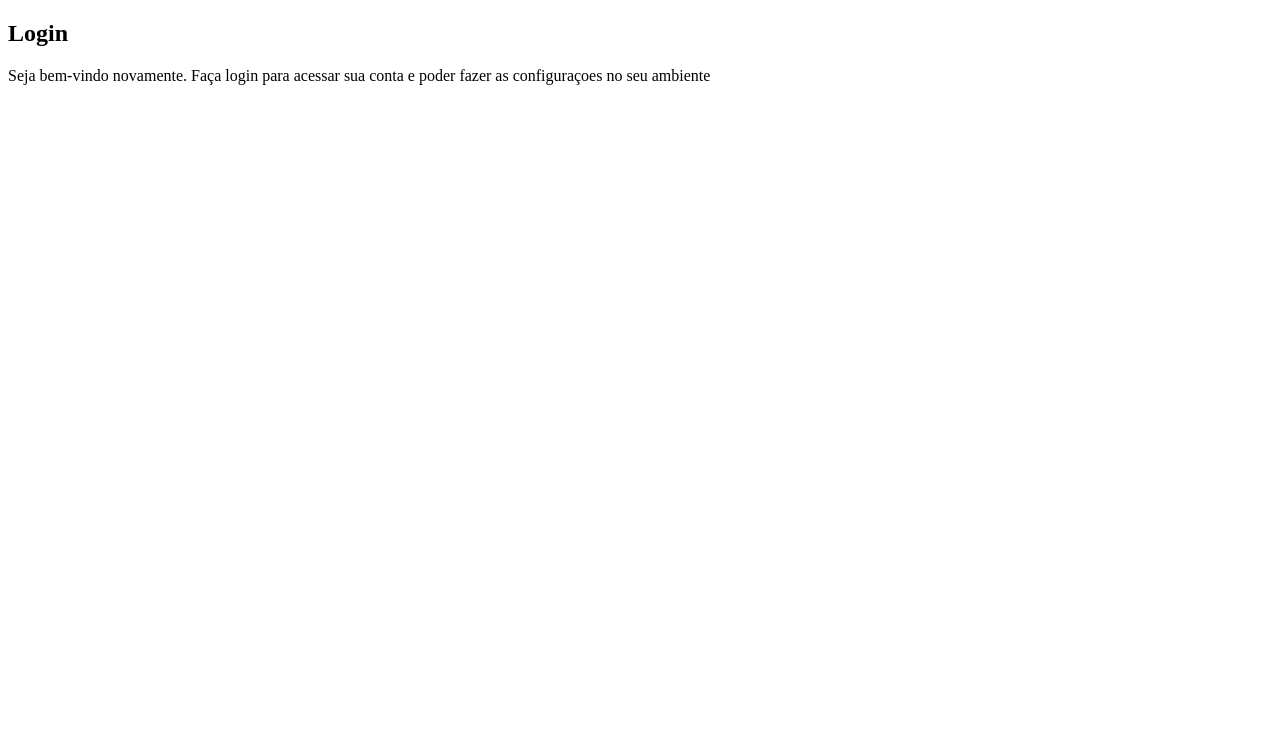
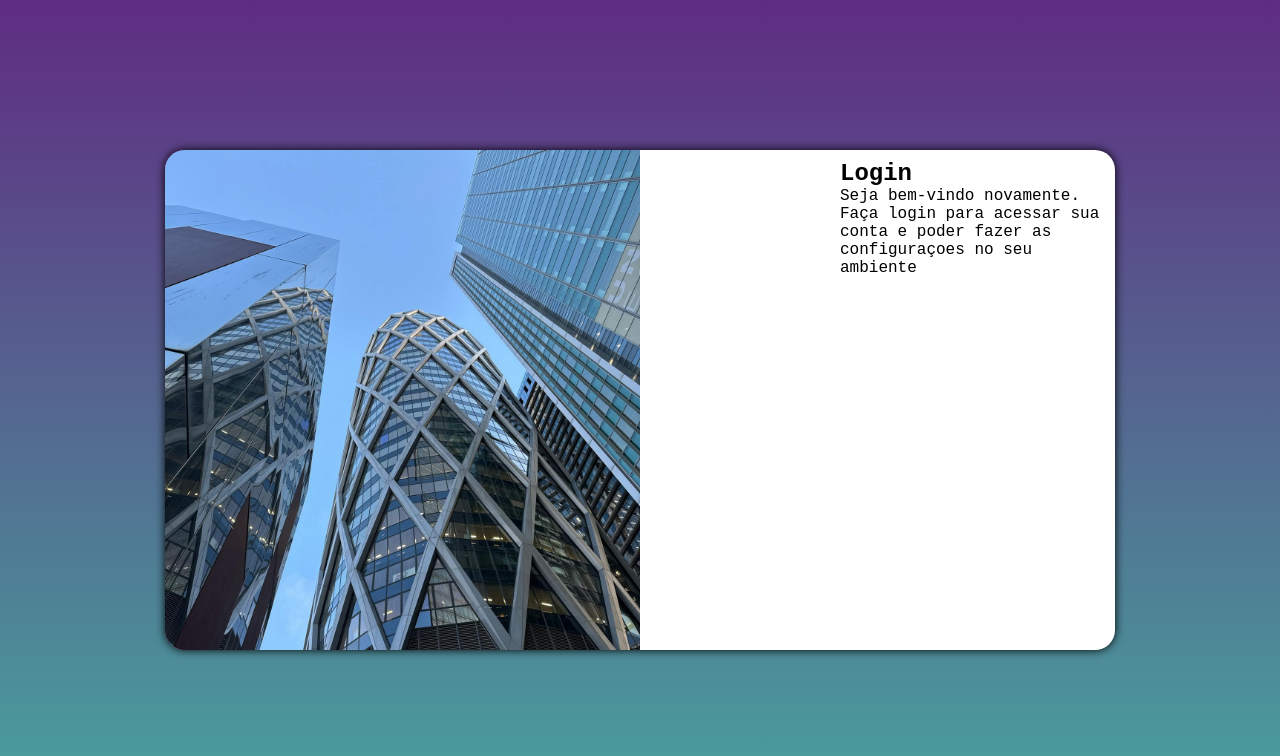
Before and after one commit to Chemizze/projeto-login, a plain HTML site: page index.html in a window 1280 px wide. Drawn offline with Linux system fonts and the light colour scheme.

Commit message:
mais um puco do desafio

```diff
--- /dev/null
+++ b/estilo/media.css
@@ -0,0 +1,38 @@
+@charset "UTF-8";
+
+@media screen and (min-width: 768px) and (max-width: 992px) {
+    body{
+        background-image: linear-gradient( to top, #49a09d, #5f2c82) ;
+    }
+    section#login{
+        width: 90vw;
+
+    }
+    section#login > div#imagem{
+        float: left;
+        width: 30%;
+        height: 100%;
+    }
+    section#login > div#formulario{
+        float: right;
+        width: 70%;
+    }
+
+}
+@media screen and (min-width: 950px ) {
+    body{
+        background-image: linear-gradient(to top, #49a09d, #5f2c82);
+    }
+    section#login{
+        width: 950px;
+    }
+    section#login > div#imagem{
+        float: left;
+        width: 50%;
+        height: 100%;
+    }
+    section#login > div#formulario{
+        float: right;
+        width: 30%;
+    }
+}
--- a/estilo/style.css
+++ b/estilo/style.css
@@ -5,3 +5,49 @@ Paleta de cores:
 Verde: #49a09d
 lilas: #5f2c82
 */
+
+*{
+    font-family: 'Courier New', Courier, monospace;
+    margin: 0px;
+    padding: 0px;
+    box-sizing: border-box;
+}
+
+html, body{
+    background-color: #5f2c82;
+    width: 100vw;
+    height: 100vh;
+
+}
+main{
+    height: 100vh;
+    width: 100vw;
+    position: relative;
+}
+
+section#login{
+    position: absolute;
+    top: 50%;
+    left: 50%;
+    transform: translate(-50%,-50%);
+
+    background-color: white;
+    width: 250px;
+    height: 500px;
+    border-radius: 20px;
+    overflow: hidden;
+    box-shadow: 0px 0px 10px rgb(0, 0, 0, 450);
+
+    transition: width 0.3s, heigth 0.3s;
+}
+
+section#login > div#imagem{
+    background: #5f2c82 url(../imagem/pexels-earth-photart-2149767641-31710863\ \(1\).jpg);
+    height: 200px;
+    background-size: cover;
+
+}
+section#login > div#formulario{
+    padding: 10px;
+    display: block;
+}
--- a/index.html
+++ b/index.html
@@ -5,11 +5,13 @@
     <meta name="viewport" content="width=device-width, initial-scale=1.0">
     <title>Login</title>
     <link rel="stylesheet" href="estilo/style.css">
+    <link rel="stylesheet" href="estilo/media.css">
 </head>
 <body>
     <main>
         <section id="login">
             <div id="imagem">
+
 
             </div>
             <div id="formulario">
```
